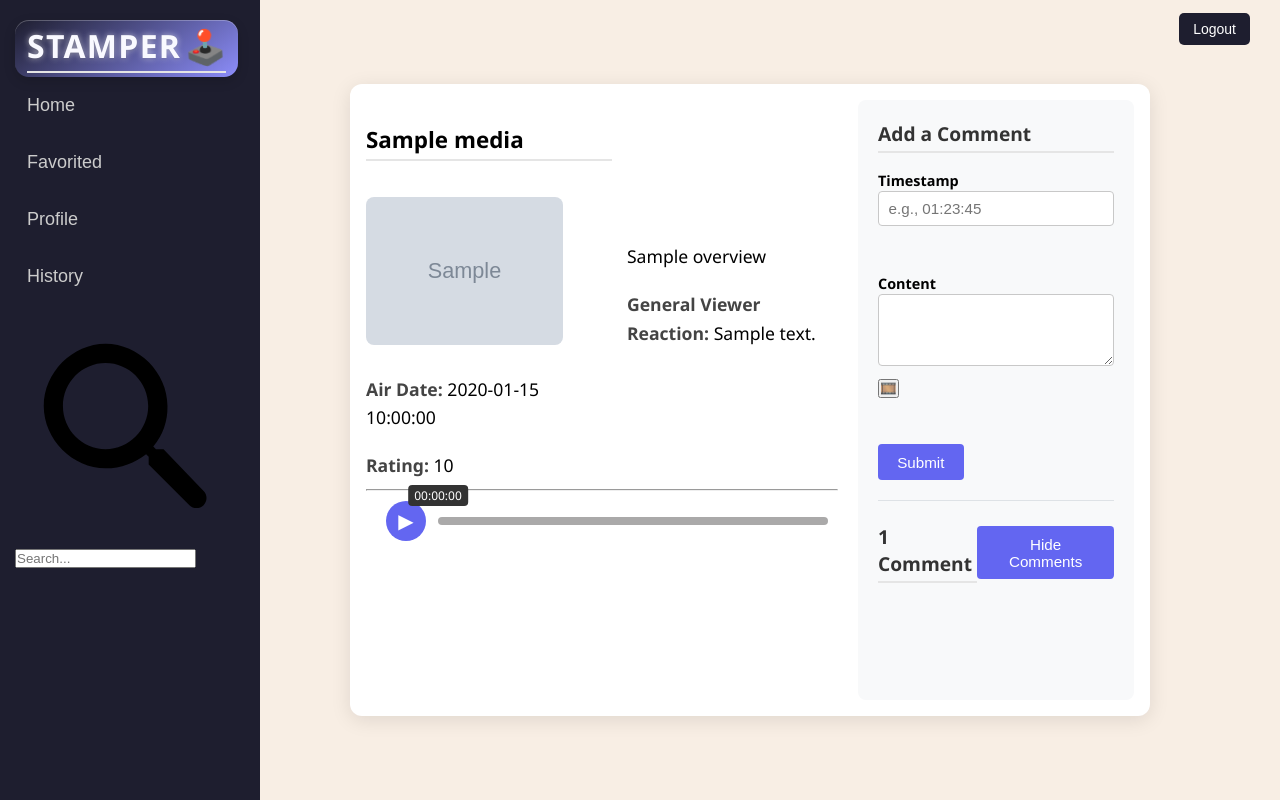
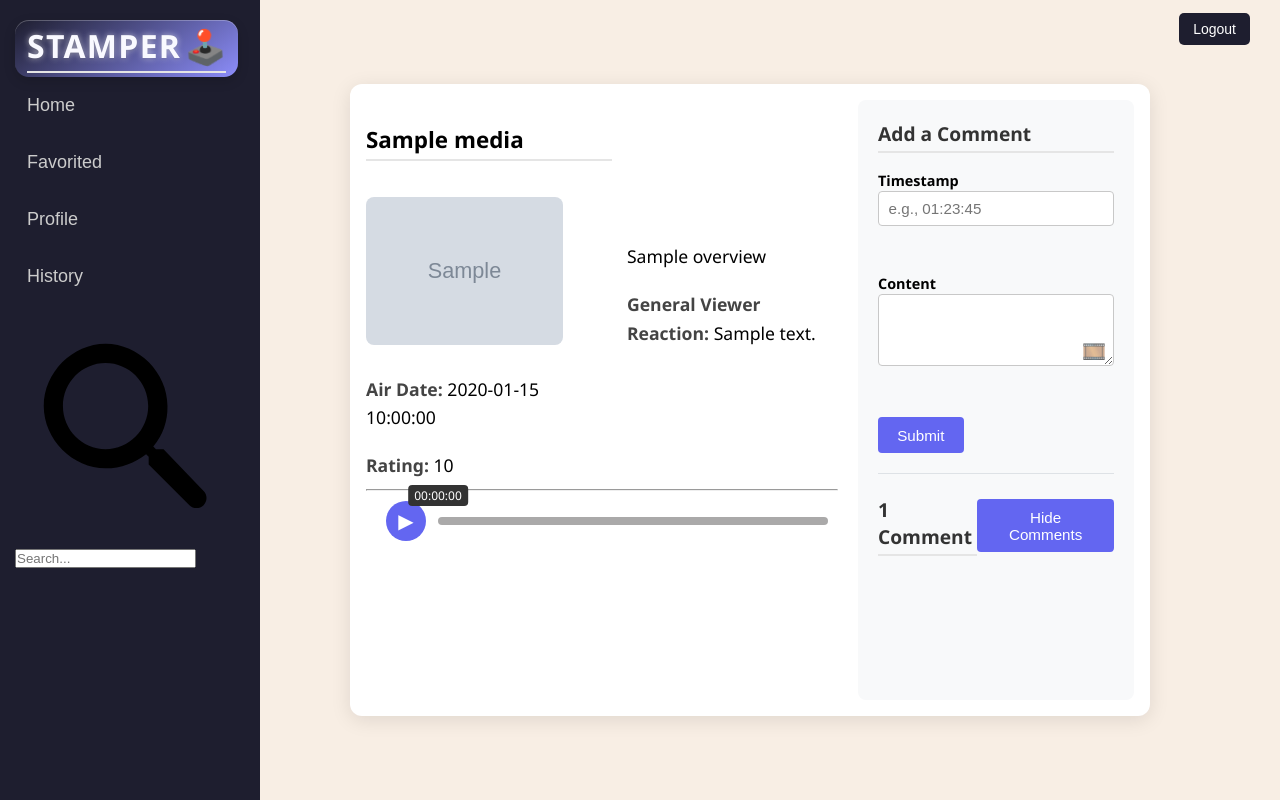
Before and after one commit to jalenjaloney/temp-name, a Flask app: template app/templates/media_page.html in a window 1280 px wide. Run offline with Flask 3, Linux system fonts and the light colour scheme; a user stored in the database is signed in; tables that the repository leaves empty hold one stand-in row (values such as "Sample post"); the template is opened without the code that fills it: values that come from a table or form of the project are taken from there, most other values are stand-ins (such as "Sample title", 1, 10 or a date in 2020); grey boxes marked "Sample" are stand-in pictures; form fields are guessed from the names that the template uses.

Commit message:
added gif styling back

```diff
--- a/app/static/css/components/comments.css
+++ b/app/static/css/components/comments.css
@@ -34,6 +34,108 @@
   line-height: 1.45;
 }
 
-.hidden{
+.comment-with-gif {
+  position: relative;
+  display: flex;
+  align-items: center;
+}
+
+.comment-with-gif textarea {
+  flex: 1;
+  padding-right: 2.5rem;
+}
+
+.gif-icon-btn {
+  position: absolute;
+  right: 8px;
+  bottom: 8px;
+  background: none;
+  border: none;
+  font-size: 1.2rem;
+  cursor: pointer;
+  opacity: 0.8;
+  transition: transform 0.2s;
+}
+
+.gif-icon-btn:hover {
+  transform: scale(1.1);
+  opacity: 1;
+}
+
+.gif-popup-wrapper {
+  position: relative;
+}
+
+.gif-popup {
+  position: relative;
+  bottom: 120%;
+  right: 0;
+  width: 300px;
+  background: #fff;
+  border: 1px solid #ccc;
+  border-radius: 8px;
+  box-shadow: 0 4px 12px rgba(0, 0, 0, 0.15);
+  z-index: 100;
+}
+
+.gif-popup-header {
+  display: flex;
+  gap: 6px;
+  padding: 6px;
+  background: #f8f8f8;
+  border-bottom: 1px solid #ccc;
+}
+
+.gif-popup-header input {
+  flex: 1;
+  padding: 6px 10px;
+  border-radius: 6px;
+  border: 1px solid #ccc;
+  font-size: 0.9rem;
+}
+
+.gif-popup-header button {
+  padding: 6px 10px;
+  background-color: #6366f1;
+  color: #fff;
+  border: none;
+  border-radius: 6px;
+  cursor: pointer;
+  font-size: 0.9rem;
+}
+
+.gif-popup-header button:hover {
+  background-color: #4f51c2;
+}
+
+.gif-scroll-wrapper {
+  max-height: 250px;
+  overflow-y: auto;
+  padding: 6px;
+}
+
+.gif-grid {
+  display: grid;
+  grid-template-columns: repeat(auto-fill, minmax(80px, 1fr));
+  gap: 4px;
+}
+
+.gif-item {
+  width: 100%;
+  aspect-ratio: 1 / 1;
+  border-radius: 6px;
+  overflow: hidden;
+}
+
+.gif-item img {
+  width: 100%;
+  height: auto;
+  object-fit: cover;
+  display: block;
+  border-radius: 6px;
+  cursor: pointer;
+}
+
+.hidden {
   display: none;
 }
```
